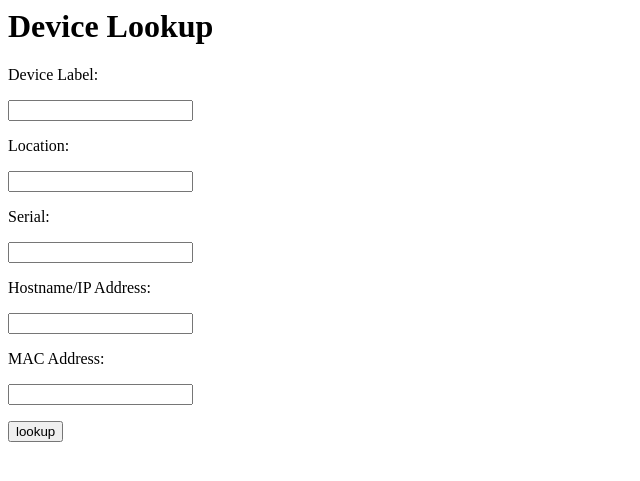
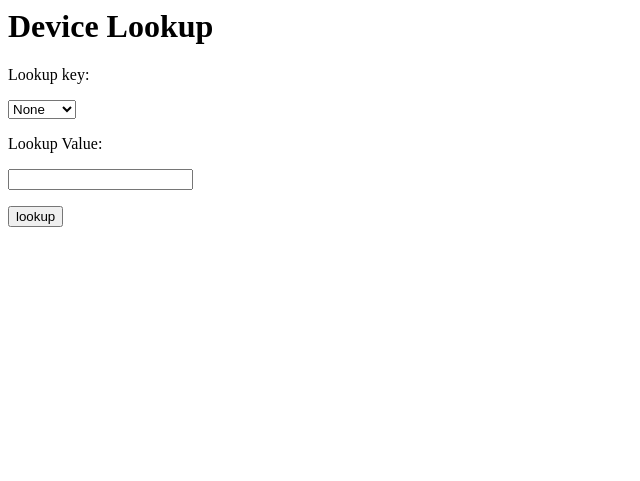
Before and after one commit to chadhyer/net_con, a Flask app: page /device_lookup/ in a window 1280 px wide. Shown: the top 481 px of the page, without its empty margins (0-640 px from the left). Run offline with Flask 2, Linux system fonts and the light colour scheme.

Commit message:
added device lookup form and page to post results

```diff
--- a/app.py
+++ b/app.py
@@ -28,19 +28,20 @@ def device():
         label = request.form.get('label', None)
         location = request.form.get('location', None)
         serial = request.form.get('serial', None)
-        ip = request.form.get('ip', None)
+        host = request.form.get('host', None)
         mac = request.form.get('mac', None)
         insert_device(label=label,
                       location=location,
                       serial=serial,
-                      ip=ip,
+                      host=host,
                       mac=mac)
         return "<p>Device added</p>"
 
     if request.method == 'GET':
-        print('get')
-        device_list = select_device()
-        return
+        value = request.form.get('key', None)
+        key = request.form.get('value', None)
+        device_list = select_device(value, key)
+        return render_template('device_query.html', device_list=device_list)
 
 
 @app.route(f"/device/<dev_id>", methods=['GET'])
--- a/templates/device_lookup.html
+++ b/templates/device_lookup.html
@@ -2,16 +2,17 @@
     <body>
         <form action = "http://localhost:5000/device/" method = "GET">
             <h1>Device Lookup</h1>
-            <p>Device Label:</p>
-            <p><input type = "text" name = "label" /></p>
-            <p>Location:</p>
-            <p><input type = "text" name = "location" /></p>
-            <p>Serial:</p>
-            <p><input type = "text" name = "serial" /></p>
-            <p>Hostname/IP Address:</p>
-            <p><input type = "text" name = "host" /></p>
-            <p>MAC Address:</p>
-            <p><input typoe = "text" name = "mac" /></p>
+            <p>Lookup key:</p>
+            <p><select name="key" id="key">
+                <option value="None">None</option>
+                <option value="label">label</option>
+                <option value="locaiton">locaiton</option>
+                <option value="serial">serial</option>
+                <option value="host">host</option>
+                <option value="mac">mac</option>
+            </select></p>
+            <p>Lookup Value:</p>
+            <p><input type = "text" name = "value" /></p>
             <p><input type = "submit" value = "lookup" /></p>
         </form>
     </body>
```
Also changed, not shown: templates/device_query.html (added, +7 -0 lines).
